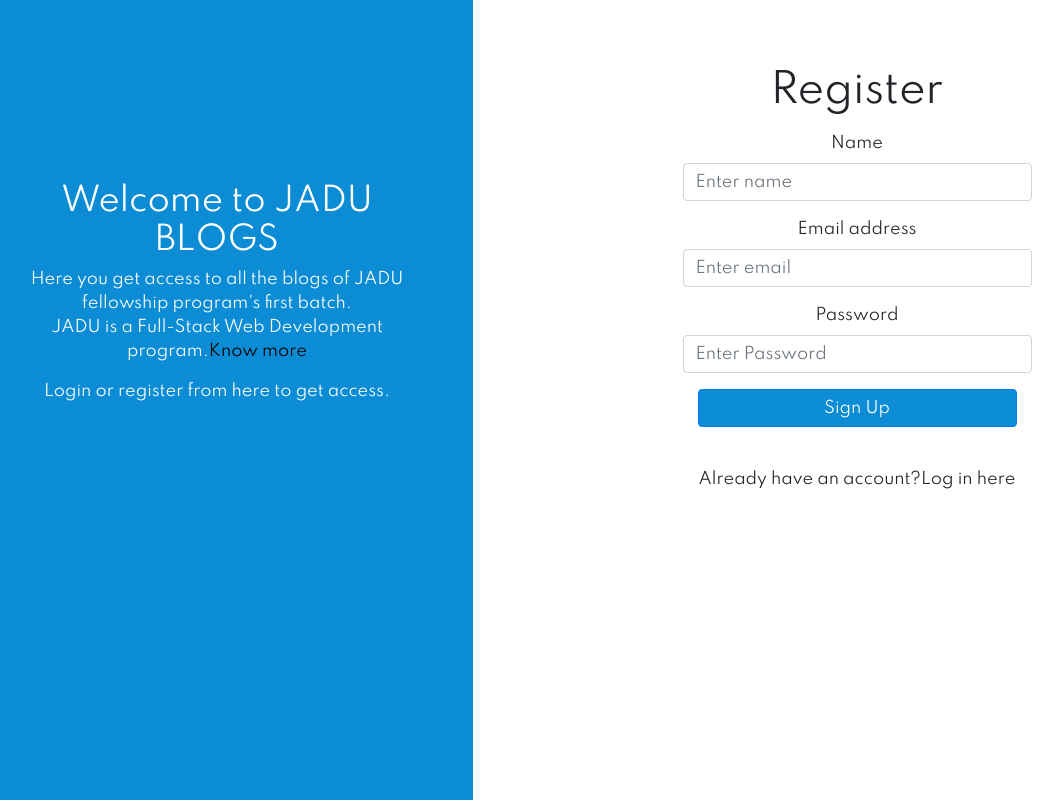
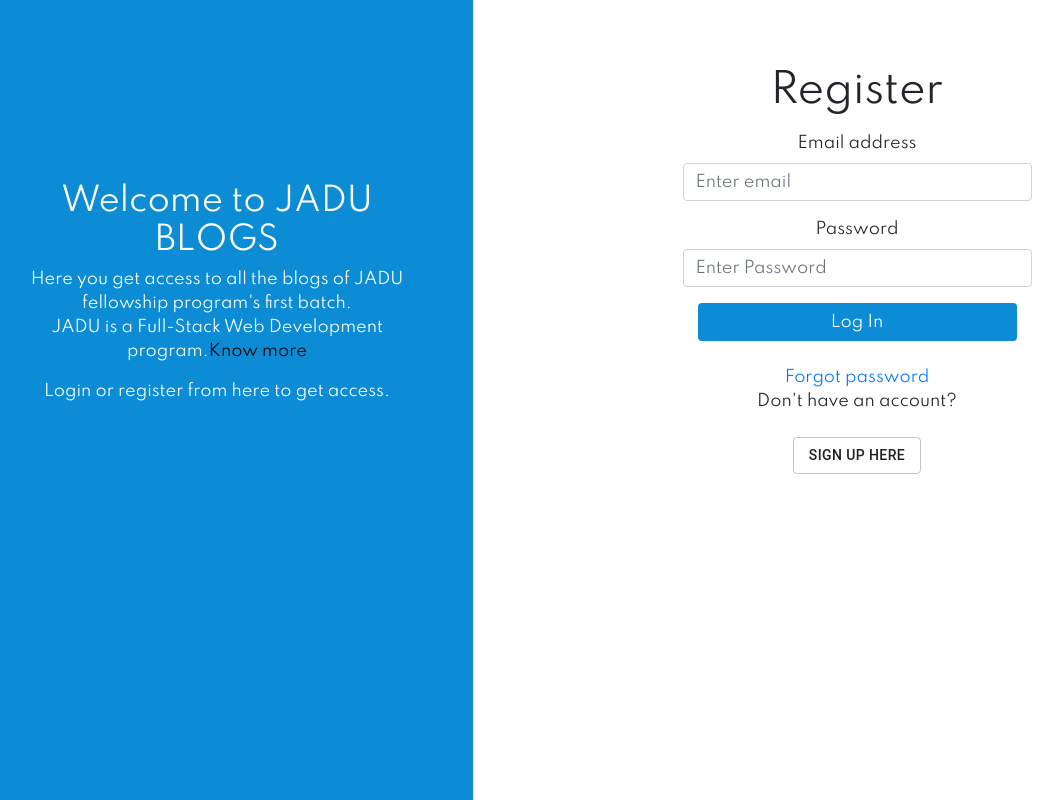
Before and after one commit to WahajMubeen341/Jadu-Final-Project, a React (Create React App) app: page /Login in a window 1280 px wide. Shown: the whole page, without its empty margins (39-1102 px from the left). Built offline with nearby package versions, Linux system fonts and the light colour scheme.

Commit message:
login/ sign routing added

```diff
--- a/package.json
+++ b/package.json
@@ -3,12 +3,14 @@
   "version": "0.1.0",
   "private": true,
   "dependencies": {
+    "@material-ui/core": "^4.11.4",
     "@testing-library/jest-dom": "^5.13.0",
     "@testing-library/react": "^11.2.7",
     "@testing-library/user-event": "^12.8.3",
     "react": "^17.0.2",
     "react-dom": "^17.0.2",
     "react-router": "^5.2.0",
+    "react-router-dom": "^5.2.0",
     "react-scripts": "4.0.3",
     "web-vitals": "^1.1.2"
   },
--- a/src/App.js
+++ b/src/App.js
@@ -1,6 +1,8 @@
-import logo from './logo.svg';
-import './App.css';
-import {Signup} from './components/Signup'
+import logo from "./logo.svg";
+import "./App.css";
+import { Signup } from "./components/Signup";
+import {Login} from "./components/Login";
+import { BrowserRouter as Router, Switch, Route } from "react-router-dom";
 
 function App() {
   return (
@@ -20,8 +22,17 @@ function App() {
         </a>
       </header>
        */}
-    <Signup/>
-
+      <Router>
+        <Switch>
+          <Route exact path="/">
+            <Signup />
+          </Route>
+          <Route exact path="/Login">
+            <Login/>
+          </Route>
+          <Route exact path="/home"></Route>
+        </Switch>
+      </Router>
     </div>
   );
 }
--- /dev/null
+++ b/src/components/Login.js
@@ -0,0 +1,101 @@
+import React from "react";
+import { Link, useHistory } from "react-router-dom";
+import { Button } from "@material-ui/core";
+export function Login() {
+  return (
+    <div>
+      <div class="sidenav">
+        <div class="login-main-text">
+          <h2>
+            Welcome to JADU
+            <br />
+            BLOGS
+          </h2>
+          <p>
+            Here you get access to all the blogs of JADU fellowship program's
+            first batch.
+            <br />
+            JADU is a Full-Stack Web Development program.
+            <a
+              href="https://docs.google.com/document/d/1P4mZqrziiRs6Cmp2Xy2j6nNYpYuSHIDvBUkNO5Mx8QY/edit"
+              style={{ color: "black" }}
+            >
+              Know more
+            </a>
+          </p>
+
+          <p>Login or register from here to get access.</p>
+        </div>
+      </div>
+
+      <div class="main">
+        <div class="container">
+          <div class="row">
+            <div class="col-md-6 mx-auto">
+              <div class="myform">
+                <div class="logo mb-3">
+                  <div class="col-md-12 text-center">
+                    <h1>Register</h1>
+                  </div>
+                </div>
+
+                <form>
+                  <div class="form-group">
+                    <label> Email address </label>
+                    <input
+                      type="email"
+                      name="email"
+                      class="form-control"
+                      id="verify_email"
+                      placeholder="Enter email"
+                      required
+                    />
+                  </div>
+                  <div class="form-group">
+                    <label> Password </label>
+                    <input
+                      type="password"
+                      name="password"
+                      id="verify_password"
+                      class="form-control"
+                      placeholder="Enter Password"
+                      required
+                    />
+                  </div>
+                  <div class="col-md-12 text-center">
+                    <button
+                      id="check_member"
+                      type="submit"
+                      class="btn btn-block mybtn tx-tfm"
+                      style={{ backgroundColor: "#0b8cd5", color: "white" }}
+                    >
+                      Log In
+                    </button>
+                  </div>
+                  <div class="form-group">
+                    <p class="text-center">
+                      <br />
+                      <a href="#">Forgot password</a>
+                      <br />
+                      Don't have an account?
+                      <br /> <br />
+                      <Button
+                        component={Link}
+                        to="/"
+                        variant="outlined"
+                        type="Button"
+                      >
+                        Sign up here
+                      </Button>
+                      {/* <a component={Link} to="/"  id="signup">Sign up here</a> */}
+                    </p>
+                  </div>
+                </form>
+              </div>
+            </div>
+          </div>
+        </div>
+      </div>
+    </div>
+  );
+}
--- a/src/components/Signup.js
+++ b/src/components/Signup.js
@@ -1,29 +1,36 @@
-import React, {useState} from 'react'
-import './styles.css'
+import React, { useState } from "react";
+import "./styles.css";
+import { Login } from "./Login";
+import { Link, useHistory } from "react-router-dom";
+import { Button } from "@material-ui/core";
 
 export function Signup() {
-    const [formtype, setFormType] = useState('signup');
+  const [formtype, setFormType] = useState("signup");
   return (
     <div>
       <div class="sidenav">
         <div class="login-main-text">
           <h2>
-        Welcome to JADU<br />
+            Welcome to JADU
+            <br />
             BLOGS
           </h2>
           <p>
-        Here you get access to all the blogs of JADU fellowship program's first
-        batch.<br />
+            Here you get access to all the blogs of JADU fellowship program's
+            first batch.
+            <br />
             JADU is a Full-Stack Web Development program.
-        <a href="https://docs.google.com/document/d/1P4mZqrziiRs6Cmp2Xy2j6nNYpYuSHIDvBUkNO5Mx8QY/edit"
-          style={{color: 'black'}}>Know more</a>
+            <a
+              href="https://docs.google.com/document/d/1P4mZqrziiRs6Cmp2Xy2j6nNYpYuSHIDvBUkNO5Mx8QY/edit"
+              style={{ color: "black" }}
+            >
+              Know more
+            </a>
           </p>
 
           <p>Login or register from here to get access.</p>
-
         </div>
       </div>
-
 
       <div class="main">
         <div class="container">
@@ -36,25 +43,46 @@ export function Signup() {
                   </div>
                 </div>
 
-            {formtype ==='signup' ?
+                {formtype === "signup" ? (
                   <form>
                     <div class="form-group">
                       <label> Name </label>
-                <input type="name" name="name" class="form-control" id="name" placeholder="Enter name" />
+                      <input
+                        type="name"
+                        name="name"
+                        class="form-control"
+                        id="name"
+                        placeholder="Enter name"
+                      />
                     </div>
                     <div class="form-group">
                       <label> Email address </label>
-                <input type="email" name="email" class="form-control" id="email" placeholder="Enter email" />
+                      <input
+                        type="email"
+                        name="email"
+                        class="form-control"
+                        id="email"
+                        placeholder="Enter email"
+                      />
                     </div>
                     <div class="form-group">
                       <label> Password </label>
-                <input type="password" name="password" id="password" class="form-control"
-                  placeholder="Enter Password" />
+                      <input
+                        type="password"
+                        name="password"
+                        id="password"
+                        class="form-control"
+                        placeholder="Enter Password"
+                      />
                     </div>
 
                     <div class="col-md-12 text-center">
-                <button id="add_user" type="submit" class="btn btn-block mybtn btn-primary tx-tfm"
-                  style={{backgroundColor: '#0b8cd5', color:'white'}}>
+                      <button
+                        id="add_user"
+                        type="submit"
+                        class="btn btn-block mybtn btn-primary tx-tfm"
+                        style={{ backgroundColor: "#0b8cd5", color: "white" }}
+                      >
                         Sign Up
                       </button>
                     </div>
@@ -62,41 +90,26 @@ export function Signup() {
                     <p class="text-center">
                       <br />
                       Already have an account?
-                <a  onClick={()=> {setFormType("login")}} id="signup">Log in here</a>
+                      <br /> <br/>
+                      <Button
+                        component={Link}
+                        to="/Login"
+                        variant="outlined"
+                        type="Button"
+                      >
+                        Log in here
+                      </Button>
+                      {/* <a component={Link} to="/Login"  onClick={()=> {setFormType('login')}} id="signup">Log in here</a> */}
                     </p>
-
                   </form>
-          :
-          <form>
-              <div class="form-group">
-                <label> Email address </label>
-                <input type="email" name="email" class="form-control" id="verify_email" placeholder="Enter email" required/>
-              </div>
-              <div class="form-group">
-                <label> Password </label>
-                <input type="password" name="password" id="verify_password" class="form-control"
-                  placeholder="Enter Password" required/>
-              </div>
-              <div class="col-md-12 text-center">
-                <button id="check_member" type="submit" class="btn btn-block mybtn tx-tfm"
-                  style={{backgroundColor: '#0b8cd5', color: 'white'}}>
-                  Log In
-                </button>
-              </div>
-              <div class="form-group">
-                <p class="text-center">
-                  <br />
-                  <a href="#" >Forgot password</a><br />
-                  Don't have an account?
-                  <a href="#" onclick={()=>{setFormType("signup")}} id="signup">Sign up here</a>
-                </p>
-              </div>
-            </form>}
+                ) : (
+                  <Login />
+                )}
               </div>
             </div>
           </div>
         </div>
       </div>
     </div>
-    )
+  );
 }
```
Also changed, not shown: 1 other file (tests, documents, lock files or other folders). Lines whose indentation alone changed are shown as unchanged.
